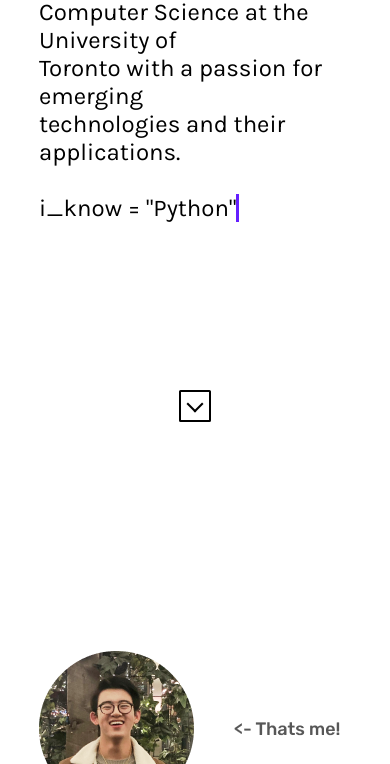
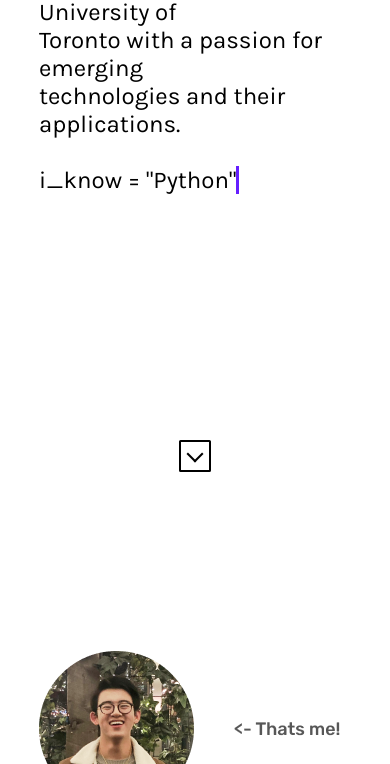
Before and after one commit to Johnson-Su/Personal-Website-Old, a plain HTML site: page index.html in a window 390 px wide. Shown: the part 336-1100 px from the top of the page. Drawn offline with nearby package versions, Linux system fonts and the light colour scheme.

```diff
--- a/style.css
+++ b/style.css
@@ -870,14 +870,14 @@
     position: relative;
     top: 50%;
     left: 50%;
-    -ms-transform: translate(-50%, -80%);
-    transform: translate(-50%, -80%);
+    -ms-transform: translate(-50%, -90%);
+    transform: translate(-50%, -90%);
   }
 
   .centerbot {
     margin: 0;
     position: absolute;
-    bottom: 14vh;
+    bottom: 8vh;
     left: 50%;
   }
 
```
